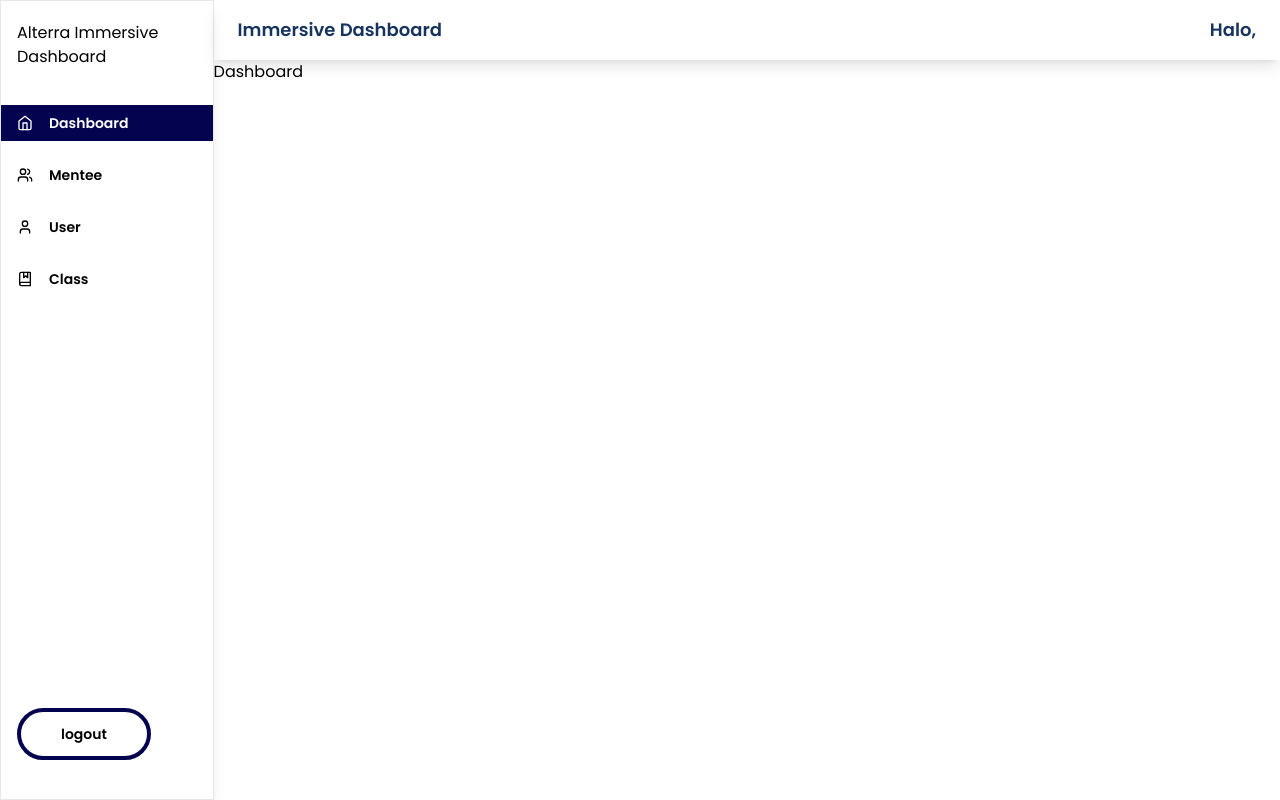
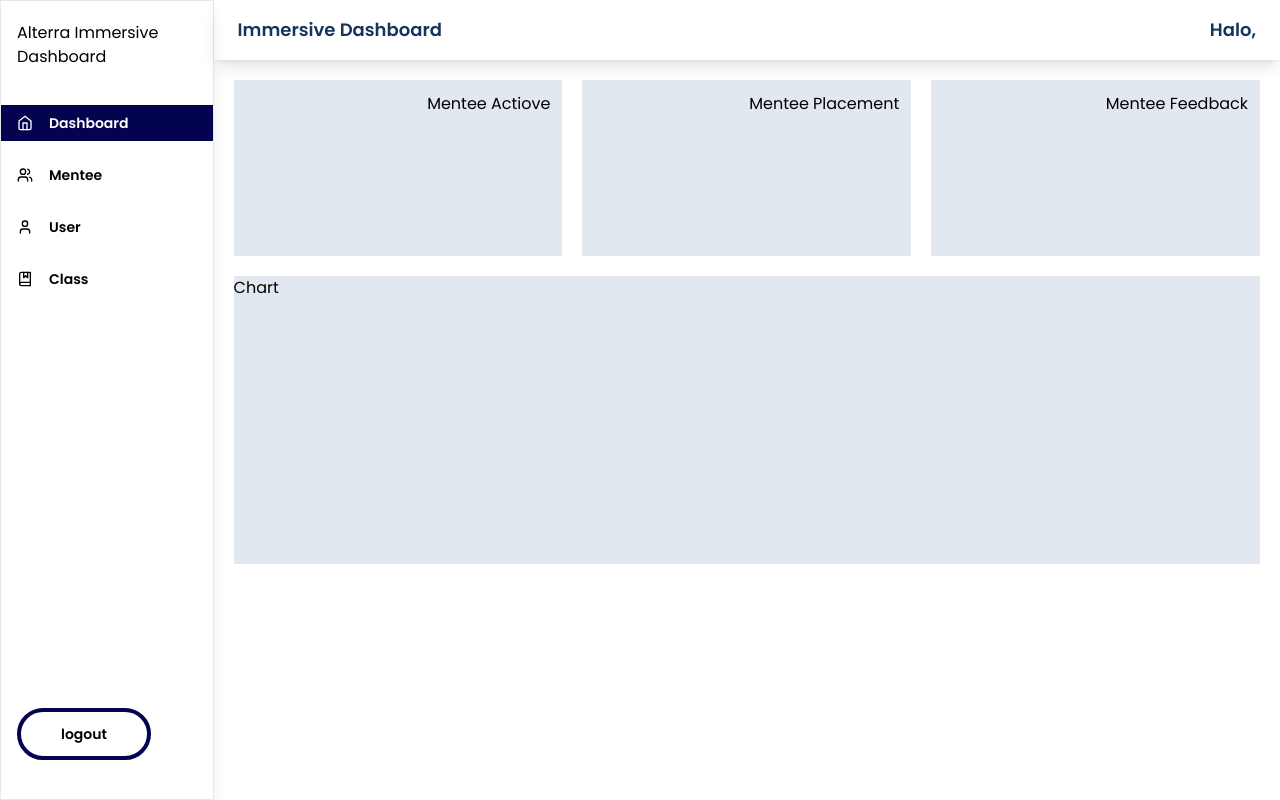
Before and after one commit to Immersive-Dash/fe-web, a React (Vite) app: page /dashboard in a window 1280 px wide. Built offline with nearby package versions, Linux system fonts and the light colour scheme; no server answers; sample sign-in values are in the browser's storage.

Commit message:
feat : add dashboard page

```diff
--- a/src/pages/dashboard/dashboard.tsx
+++ b/src/pages/dashboard/dashboard.tsx
@@ -1,7 +1,22 @@
 const Dashboard = () => {
   return (
-    <div>Dashboard</div>
-  )
-}
+    <div className="">
+      <div className="grid grid-cols-3 gap-5 mx-5 py-5">
+        <div className="h-44 flex justify-end px-3 py-3 bg-slate-200">
+          Mentee Actiove
+        </div>
+        <div className="h-44 flex justify-end px-3 py-3 bg-slate-200">
+          Mentee Placement
+        </div>
+        <div className="h-44 flex justify-end px-3 py-3 bg-slate-200">
+          Mentee Feedback
+        </div>
+      </div>
+      <div className="grid grid-cols-1 mx-5">
+        <div className="bg-slate-200 h-72">Chart</div>
+      </div>
+    </div>
+  );
+};
 
-export default Dashboard
+export default Dashboard;
```
